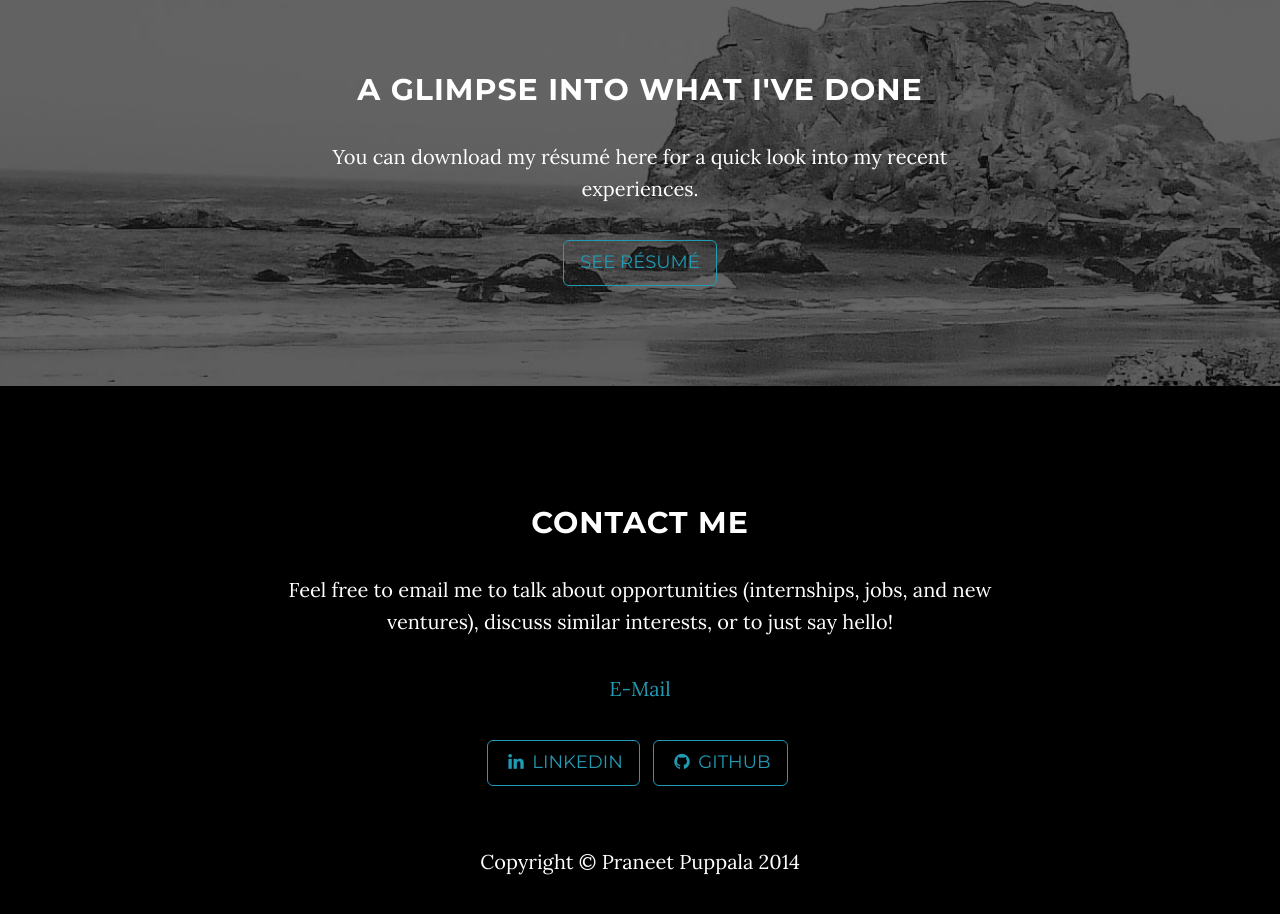
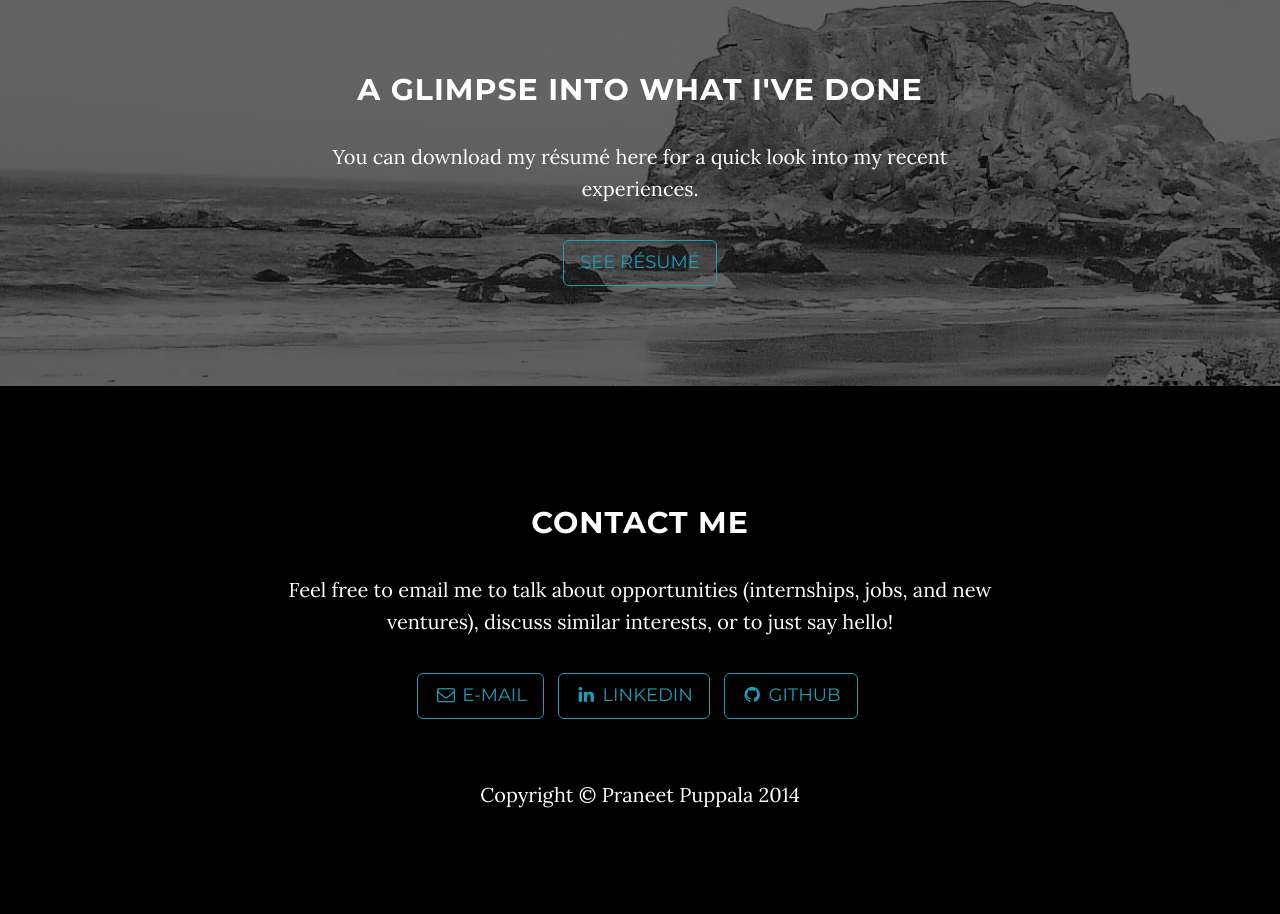
Before and after one commit to ppuppala/ppuppala.github.io, a plain HTML site: page index.html in a window 1280 px wide. Shown: the part 1656-2570 px from the top of the page. After the commit the page ends 2517 px from the top, so only its background shows below. Drawn offline with Linux system fonts and the light colour scheme.

Commit message:
Changes to email link to make it into button like LinkedIn and GitHub buttons

```diff
--- a/index.html
+++ b/index.html
@@ -116,11 +116,11 @@
             <div class="col-lg-8 col-lg-offset-2">
                 <h2>Contact Me</h2>
                 <p>Feel free to email me to talk about opportunities (internships, jobs, and new ventures), discuss similar interests, or to just say hello!</p>
-                <p><a href="mailto:praneetpuppala+ppuppalagithubio@gmail.com">E-Mail</a>
-                </p>
                 <ul class="list-inline banner-social-buttons">
                     <li>
-                        <!--<a href="https://twitter.com/SBootstrap" class="btn btn-default btn-lg"><i class="fa fa-twitter fa-fw"></i> <span class="network-name">Twitter</span></a> -->
+                        <a href="mailto:praneetpuppala+ppuppalagithubio@gmail.com" class="btn btn-default btn-lg" target="_blank"><i class="fa fa-envelope-o fa-fw"></i><span class="network-name"> E-Mail</span></a>
+                    </li>
+                    <li>
                         <a href="https://linkedin.com/in/puppalapraneet" class="btn btn-default btn-lg" target="_blank"><i class="fa fa-linkedin fa-fw"></i> <span class="network-name">LinkedIn</span></a>
                     </li>
                     <li>
```
